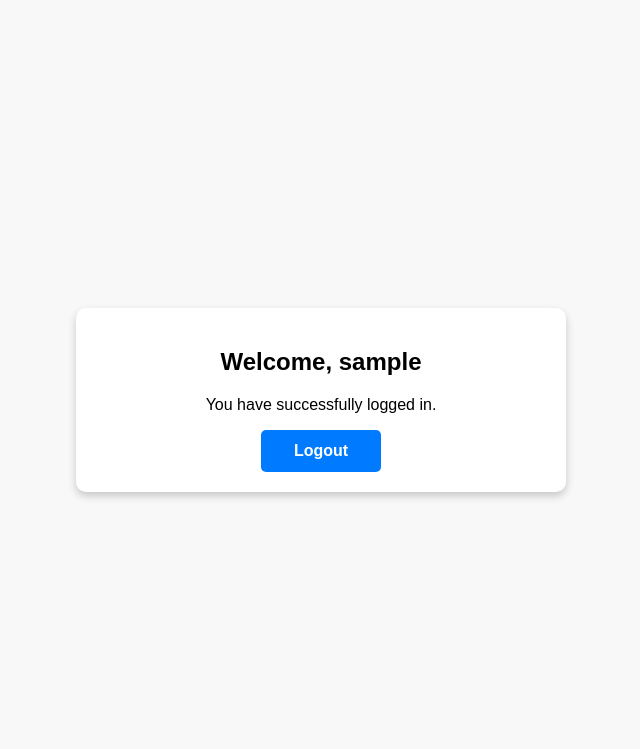
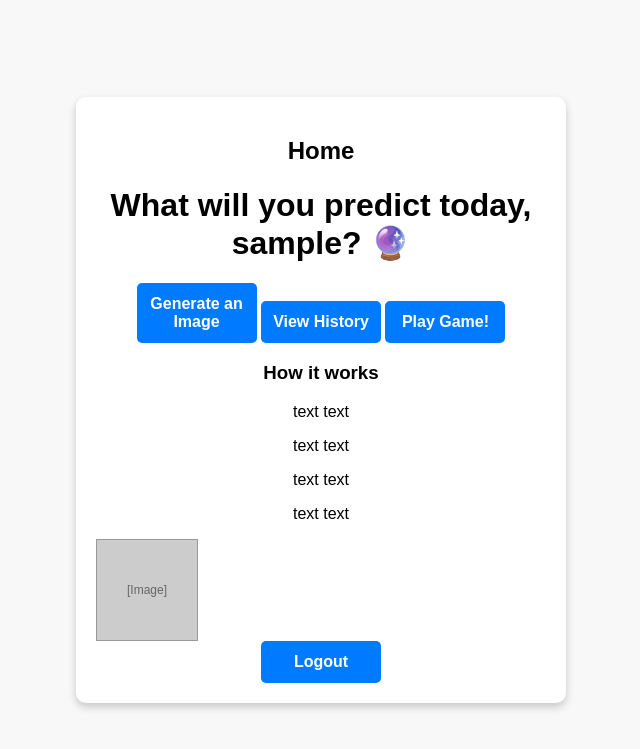
Before and after one commit to Lazyboiss/Devops_CA2, a Flask app: page /home in a window 1280 px wide. Shown: the top 749 px of the page, without its empty margins (319-959 px from the left). Run offline with Flask 3, Linux system fonts and the light colour scheme; the visitor is signed in with stand-in values (Sample User, id 1).

Commit message:
created home page

```diff
--- a/Application/app.py
+++ b/Application/app.py
@@ -64,7 +64,7 @@ def login():
 
     return render_template("login.html")
 
-@app.route("/home")
+@app.route('/home')
 def home():
     if "user" not in session:
         flash("Please log in first!", "warning")
--- a/Application/templates/home.html
+++ b/Application/templates/home.html
@@ -9,6 +9,7 @@
 <body>
 
     <div class="container">
+        <!-- Flash Messages -->
         {% with messages = get_flashed_messages(with_categories=true) %}
             {% if messages %}
                 <div class="flash-container">
@@ -19,9 +20,29 @@
             {% endif %}
         {% endwith %}
 
-        <h2>Welcome, {{ username }}</h2>
-        <p>You have successfully logged in.</p>
-        <a href="{{ url_for('logout') }}"><button class="btn">Logout</button></a>
+        <h2>Home</h2>
+        <h1>What will you predict today, {{ username }}? 🔮</h1>
+
+        <!-- Buttons Section -->
+        <div class="button-container">
+            <button class="btn">Generate an Image</button>
+            <button class="btn">View History</button>
+            <button class="btn">Play Game!</button>
+        </div>
+
+        <!-- How it Works Section -->
+        <h3>How it works</h3>
+        <div class="how-it-works">
+            <div class="text-section">
+                <p>text text</p>
+                <p>text text</p>
+                <p>text text</p>
+                <p>text text</p>
+            </div>
+            <div class="image-placeholder">[Image]</div>
+        </div>
+
+        <a href="{{ url_for('logout') }}"><button class="btn logout">Logout</button></a>
     </div>
 
 </body>
```
